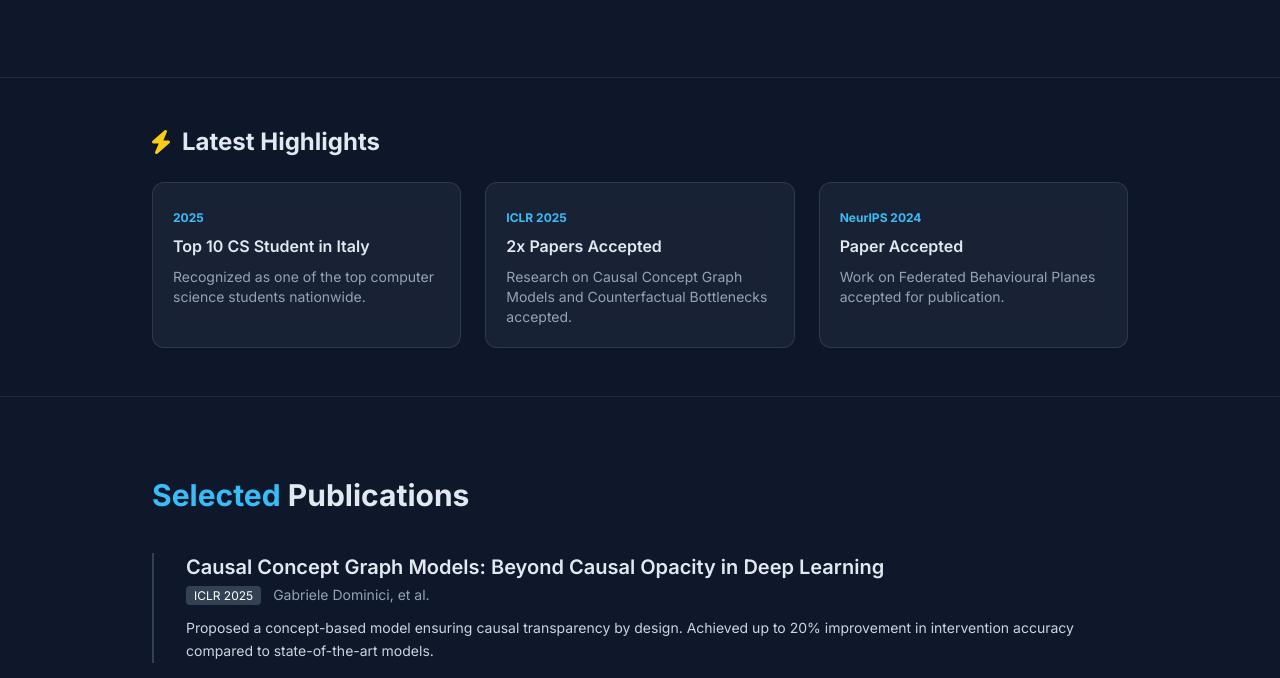
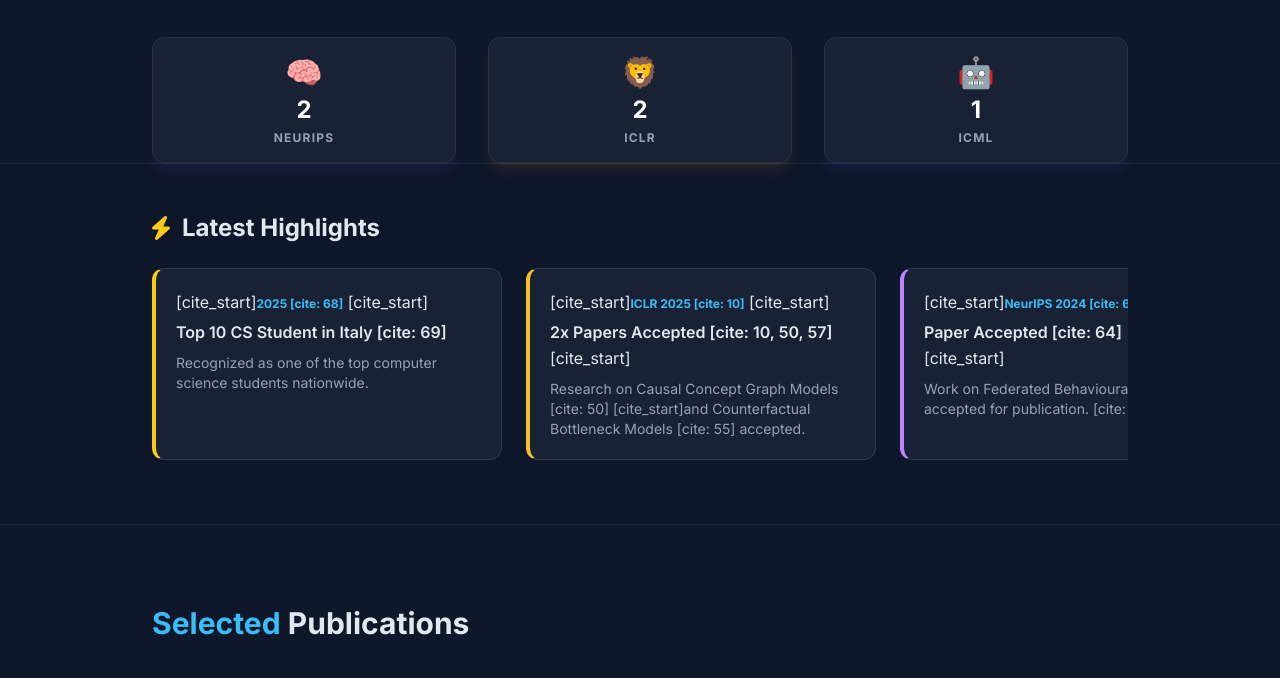
Before and after one commit to gabriele-dominici/g-dominici, a plain HTML site: page index.html in a window 1280 px wide. Shown: the part 579-1257 px from the top of the page. Drawn offline with nearby package versions, Linux system fonts and the light colour scheme.

Commit message:
feat: medals and scrollable highights

```diff
--- a/index.html
+++ b/index.html
@@ -97,30 +97,94 @@
         </div>
     </section>
 
-    <section class="py-12 bg-slate-900/50 border-y border-slate-800">
-        <div class="max-w-5xl mx-auto px-6">
+    <div class="relative z-10 -mt-10 max-w-5xl mx-auto px-6">
+        <div class="grid grid-cols-3 md:grid-cols-3 gap-4 md:gap-8">
+            <div class="glass-card p-4 rounded-xl border border-slate-700/50 text-center hover:scale-105 transition duration-300 shadow-lg shadow-purple-500/10 group">
+                <div class="text-3xl mb-1 group-hover:-translate-y-1 transition-transform duration-300">🧠</div>
+                <div class="text-2xl font-bold text-white">2</div>
+                <div class="text-xs font-bold tracking-widest text-slate-400 uppercase mt-1 group-hover:text-purple-400 transition-colors">NeurIPS</div>
+            </div>
+
+            <div class="glass-card p-4 rounded-xl border border-slate-700/50 text-center hover:scale-105 transition duration-300 shadow-lg shadow-amber-500/10 group">
+                <div class="text-3xl mb-1 group-hover:-translate-y-1 transition-transform duration-300">🦁</div>
+                <div class="text-2xl font-bold text-white">2</div>
+                <div class="text-xs font-bold tracking-widest text-slate-400 uppercase mt-1 group-hover:text-amber-400 transition-colors">ICLR</div>
+            </div>
+
+            <div class="glass-card p-4 rounded-xl border border-slate-700/50 text-center hover:scale-105 transition duration-300 shadow-lg shadow-blue-500/10 group">
+                <div class="text-3xl mb-1 group-hover:-translate-y-1 transition-transform duration-300">🤖</div>
+                <div class="text-2xl font-bold text-white">1</div>
+                <div class="text-xs font-bold tracking-widest text-slate-400 uppercase mt-1 group-hover:text-blue-400 transition-colors">ICML</div>
+            </div>
+        </div>
+    </div>
+
+    <section class="py-12 bg-slate-900/50 border-y border-slate-800 relative group">
+        <div class="max-w-5xl mx-auto px-6 relative">
             <h2 class="text-2xl font-bold mb-6 flex items-center gap-3">
                 <i class="fas fa-bolt text-yellow-400"></i> Latest Highlights
             </h2>
-            <div class="grid md:grid-cols-3 gap-6">
-                <div class="glass-card p-5 rounded-xl">
-                    <span class="text-xs text-primary font-bold">2025</span>
-                    <h3 class="font-semibold mt-1">Top 10 CS Student in Italy</h3>
+
+            <button onclick="scrollHighlights('left')" class="absolute left-2 md:-left-4 top-[60%] -translate-y-1/2 z-20 bg-slate-800 text-white p-3 rounded-full shadow-lg border border-slate-700 hover:bg-primary hover:text-slate-900 transition md:opacity-0 md:group-hover:opacity-100">
+                <i class="fas fa-chevron-left"></i>
+            </button>
+            <button onclick="scrollHighlights('right')" class="absolute right-2 md:-right-4 top-[60%] -translate-y-1/2 z-20 bg-slate-800 text-white p-3 rounded-full shadow-lg border border-slate-700 hover:bg-primary hover:text-slate-900 transition md:opacity-0 md:group-hover:opacity-100">
+                <i class="fas fa-chevron-right"></i>
+            </button>
+
+            <div id="highlights-container" class="flex gap-6 overflow-x-auto scroll-smooth snap-x snap-mandatory pb-4 hide-scrollbar">
+
+                <div class="glass-card p-5 rounded-xl min-w-[85vw] md:min-w-[350px] snap-start border-l-4 border-l-yellow-400">
+                    [cite_start]<span class="text-xs text-primary font-bold">2025 [cite: 68]</span>
+                    [cite_start]<h3 class="font-semibold mt-1">Top 10 CS Student in Italy [cite: 69]</h3>
                     <p class="text-sm text-slate-400 mt-2">Recognized as one of the top computer science students nationwide.</p>
                 </div>
-                <div class="glass-card p-5 rounded-xl">
-                    <span class="text-xs text-primary font-bold">ICLR 2025</span>
-                    <h3 class="font-semibold mt-1">2x Papers Accepted</h3>
-                    <p class="text-sm text-slate-400 mt-2">Research on Causal Concept Graph Models and Counterfactual Bottlenecks accepted.</p>
+
+                <div class="glass-card p-5 rounded-xl min-w-[85vw] md:min-w-[350px] snap-start border-l-4 border-l-amber-400">
+                    [cite_start]<span class="text-xs text-primary font-bold">ICLR 2025 [cite: 10]</span>
+                    [cite_start]<h3 class="font-semibold mt-1">2x Papers Accepted [cite: 10, 50, 57]</h3>
+                    [cite_start]<p class="text-sm text-slate-400 mt-2">Research on Causal Concept Graph Models [cite: 50] [cite_start]and Counterfactual Bottleneck Models [cite: 55] accepted.</p>
                 </div>
-                <div class="glass-card p-5 rounded-xl">
-                    <span class="text-xs text-primary font-bold">NeurIPS 2024</span>
-                    <h3 class="font-semibold mt-1">Paper Accepted</h3>
-                    <p class="text-sm text-slate-400 mt-2">Work on Federated Behavioural Planes accepted for publication.</p>
+
+                <div class="glass-card p-5 rounded-xl min-w-[85vw] md:min-w-[350px] snap-start border-l-4 border-l-purple-400">
+                    [cite_start]<span class="text-xs text-primary font-bold">NeurIPS 2024 [cite: 64]</span>
+                    [cite_start]<h3 class="font-semibold mt-1">Paper Accepted [cite: 64]</h3>
+                    [cite_start]<p class="text-sm text-slate-400 mt-2">Work on Federated Behavioural Planes accepted for publication. [cite: 62]</p>
                 </div>
+
+                <div class="glass-card p-5 rounded-xl min-w-[85vw] md:min-w-[350px] snap-start border-l-4 border-l-blue-400">
+                    [cite_start]<span class="text-xs text-primary font-bold">2023 [cite: 13]</span>
+                    [cite_start]<h3 class="font-semibold mt-1">Cambridge Highest Honors [cite: 13]</h3>
+                    [cite_start]<p class="text-sm text-slate-400 mt-2">Graduated with Distinction from the University of Cambridge (MPhil Advanced CS). [cite: 11, 12, 13]</p>
+                </div>
+
             </div>
         </div>
     </section>
+
+    <style>
+        /* Hide scrollbar for Chrome, Safari and Opera */
+        .hide-scrollbar::-webkit-scrollbar {
+            display: none;
+        }
+        /* Hide scrollbar for IE, Edge and Firefox */
+        .hide-scrollbar {
+            -ms-overflow-style: none;  /* IE and Edge */
+            scrollbar-width: none;  /* Firefox */
+        }
+    </style>
+
+    <script>
+        function scrollHighlights(direction) {
+            const container = document.getElementById('highlights-container');
+            const scrollAmount = 370; // Card width + gap
+            if (direction === 'left') {
+                container.scrollBy({ left: -scrollAmount, behavior: 'smooth' });
+            } else {
+                container.scrollBy({ left: scrollAmount, behavior: 'smooth' });
+            }
+        }
+    </script>
 
     <section id="publications" class="py-20 max-w-5xl mx-auto px-6">
         <h2 class="text-3xl font-bold mb-10"><span class="text-primary">Selected</span> Publications</h2>
@@ -180,13 +244,13 @@
                 <div>
                     <h2 class="text-2xl font-bold mb-6 border-b border-slate-700 pb-2">Education & Research</h2>
                     <div class="space-y-8">
-                        <div>
+                        <div class="glass-card p-5 rounded-lg border-l-4 border-l-primary">
                             <div class="flex justify-between items-baseline">
                                 <h3 class="font-semibold text-lg text-white">PhD in Interpretable AI</h3>
-                                <span class="text-xs text-slate-400">Exp. 2027</span>
+                                <span class="text-xs text-slate-400">2023 - Exp. 2027</span>
                             </div>
                             <p class="text-primary text-sm">Università della Svizzera Italiana</p>
-                            <p class="text-sm text-slate-400 mt-2">Advisors: Prof. Langheinrich, Dr. Gjoreski, Dr. Barbiero. Focus on AI Safety and Concept-based interpretability.</p>
+                            <p class="text-sm text-slate-400 mt-2">Advisors: Prof. Marc Langheinrich, Dr. Martin Gjoreski, Dr. Pietro Barbiero. Focus on AI Safety and Concept-based interpretability.</p>
                         </div>
 
                         <div>
@@ -201,10 +265,19 @@
                         <div>
                             <div class="flex justify-between items-baseline">
                                 <h3 class="font-semibold text-lg text-white">MPhil in Advanced CS</h3>
-                                <span class="text-xs text-slate-400">2023</span>
+                                <span class="text-xs text-slate-400">2022 - 2023</span>
                             </div>
                             <p class="text-primary text-sm">University of Cambridge</p>
-                            <p class="text-sm text-slate-400 mt-2">Grade: Distinction (Highest Honors). Advisors: Prof. Liò, Dr. Simidjievski.</p>
+                            <p class="text-sm text-slate-400 mt-2">Grade: Distinction (Highest Honors). Advisors: Prof. Pietro Liò, Dr. Nikola Simidjievski.</p>
+                        </div>
+
+                        <div>
+                            <div class="flex justify-between items-baseline">
+                                <h3 class="font-semibold text-lg text-white">B.S. in IoT, Big Data & Web</h3>
+                                <span class="text-xs text-slate-400">2018 - 2021</span>
+                            </div>
+                            <p class="text-primary text-sm">Università degli Studi di Udine</p>
+                            <p class="text-sm text-slate-400 mt-2">Grade: 110/110 Cum Laude. Best student of the year. Completed the degree in two years instead of three.</p>
                         </div>
                     </div>
                 </div>
@@ -222,12 +295,12 @@
                             <p class="text-sm text-slate-400 mt-2">Revolutionizing image acquisition for materials industries (ceramics/textiles) using Generative AI. Developed infinite, non-repetitive pattern generation and upscaling pipelines.</p>
                         </div>
 
-                        <div class="glass-card p-5 rounded-lg">
+                        <div>
                             <div class="flex justify-between items-baseline">
                                 <h3 class="font-semibold text-lg text-white">Venture Fellow</h3>
                                 <span class="text-xs text-slate-400">2024 - 2025</span>
                             </div>
-                            <p class="text-primary text-sm">Creator Fund (London)</p>
+                            <p class="text-primary text-sm">Creator Fund</p>
                             <p class="text-sm text-slate-400 mt-2">Sourcing and evaluating high-potential early-stage startups. Conducting market analysis and due diligence.</p>
                         </div>
 
```
